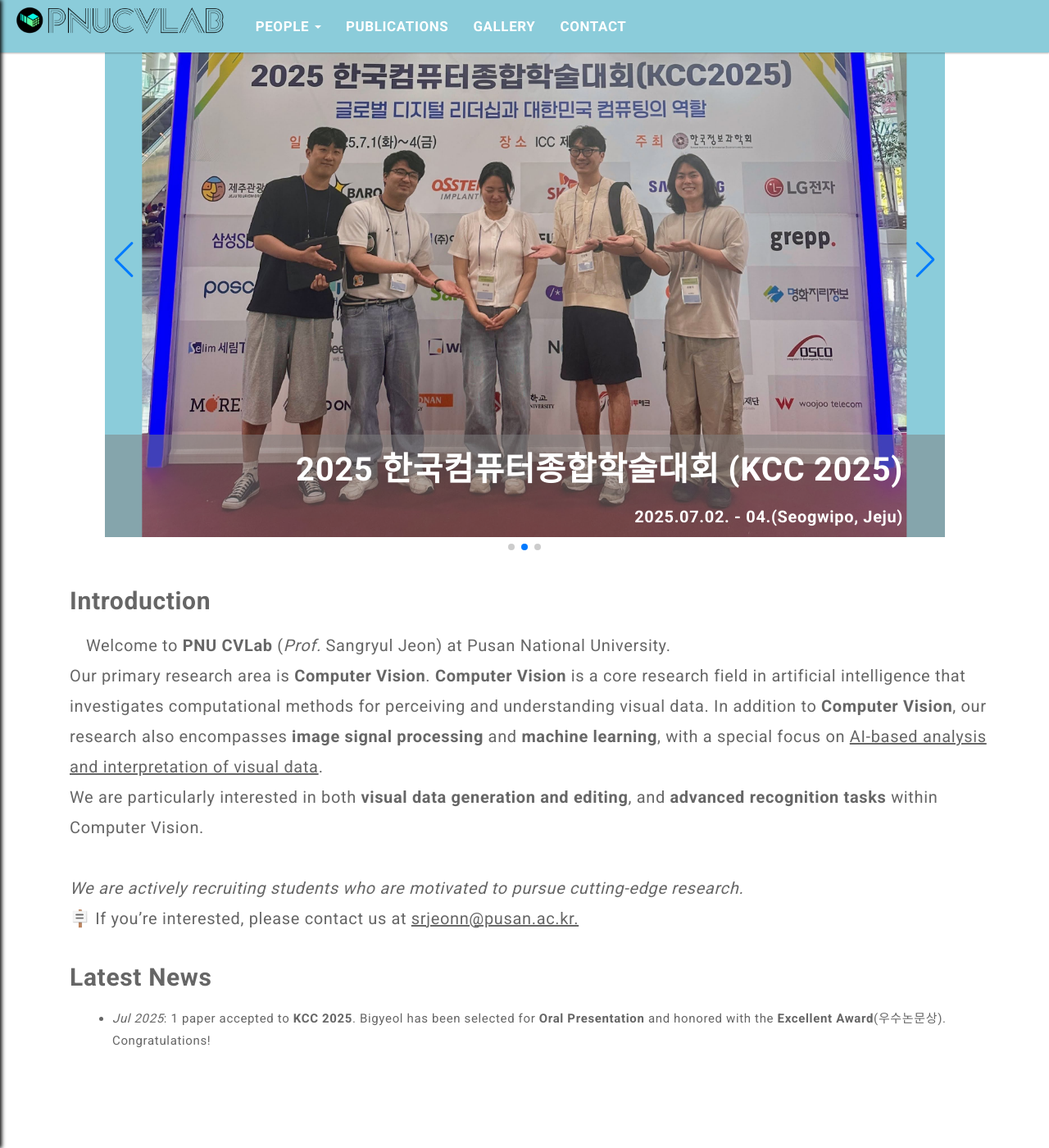
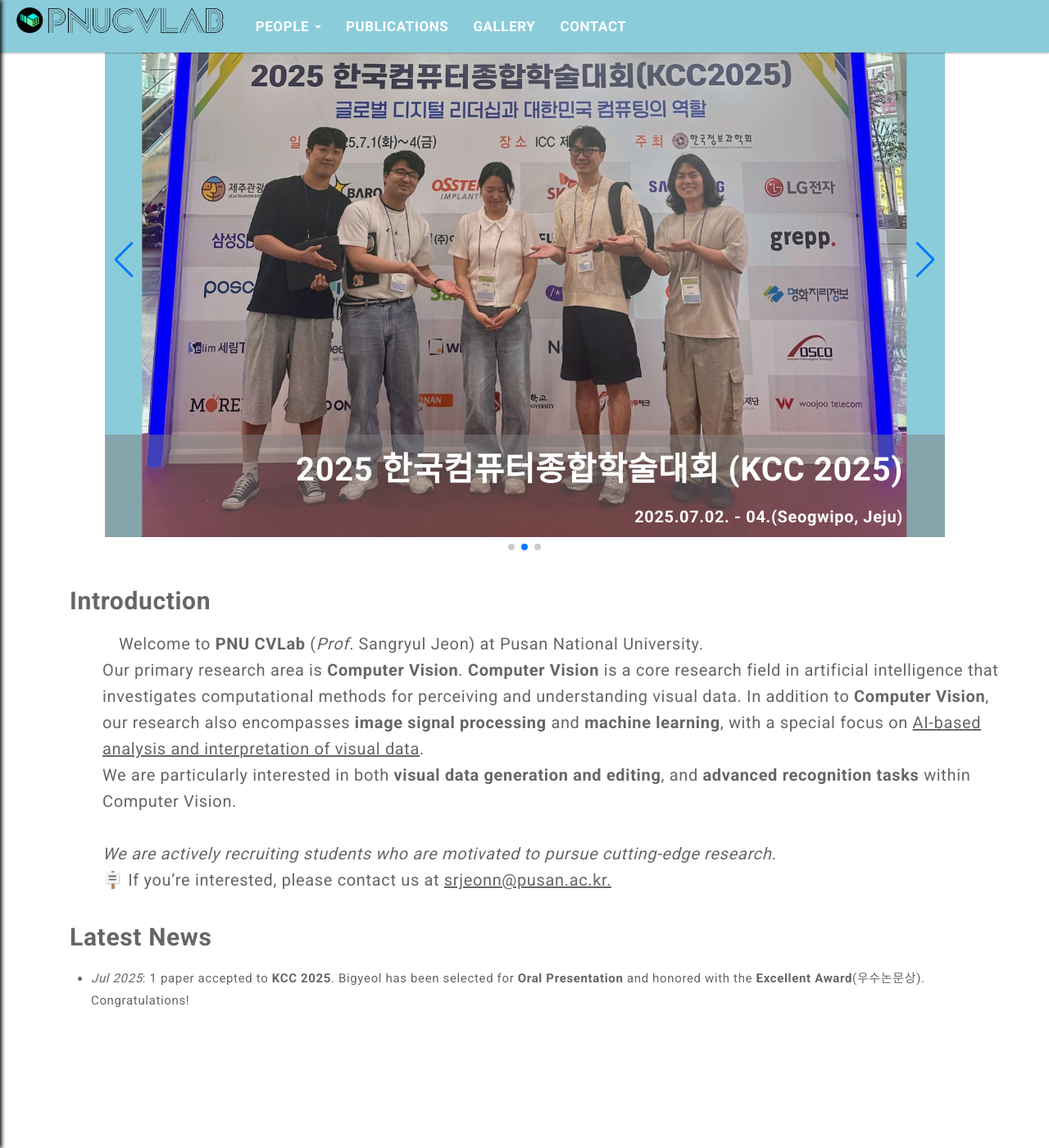
Before and after one commit to pnucvlab/pnucvlab.github.io, a Jekyll site: the page built from index.html, in a window 1280 px wide and 1400 px high, scrolled down 175 px. Shown: the whole window at 82% size. Built offline with Jekyll 4.4.1, drawn with Linux system fonts in a browser that asks for light colours; the list of posts is cut into pages by our own code.

Commit message:
Edit Home

```diff
--- a/assets/css/main.css
+++ b/assets/css/main.css
@@ -295,7 +295,7 @@
 
   .news-list {
 	list-style: disc;
-	padding-left: 4em;
+	padding-left: 2em;
 	list-style-position: outside;
   }
 
@@ -402,9 +402,9 @@
 
 .home-text {
   font-size: 20px;
-  padding: 0 0;
+  line-height: 1.6;
   text-indent: 1em;
-  padding-left: 0px;
+  padding-left: 2em;
 }
 
 .bio-section {
```
